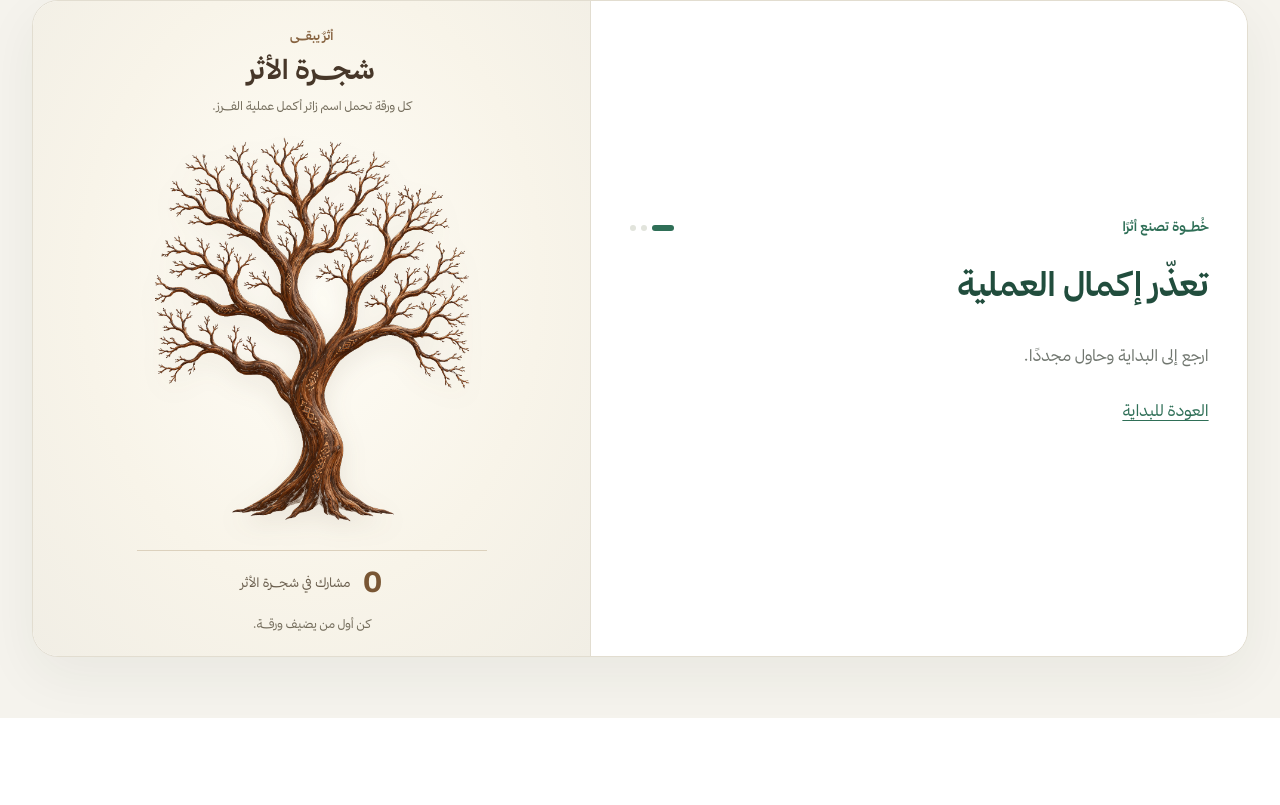
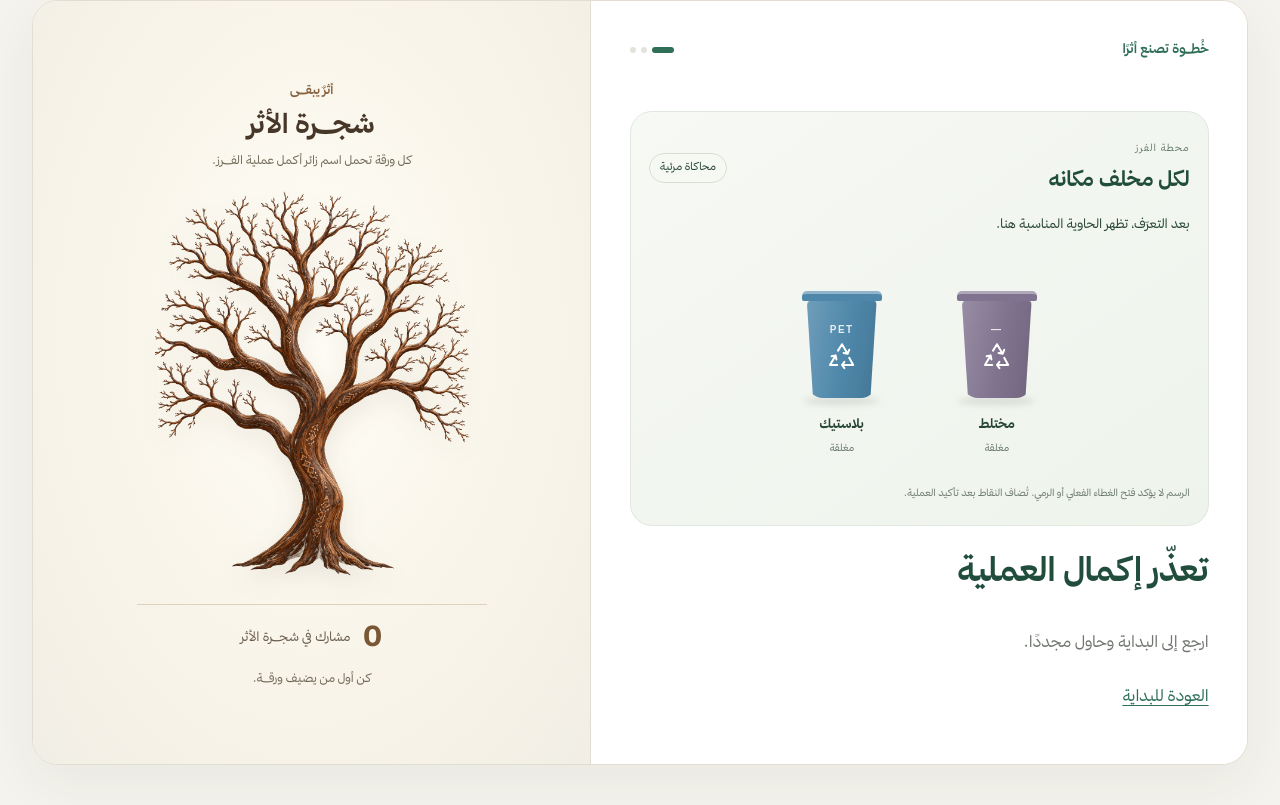
Before and after one commit to itssara1/ExpoGreen, a Django app: template templates/recycling/session_detail.html in a window 1280 px wide. Shown: the part 82-887 px from the top of the page. Before the commit the page ends 800 px from the top, so only its background shows below. Run offline with Django 5.2, Linux system fonts and the light colour scheme; the template is opened without the code that fills it, so the values that code supplies are empty.

Commit message:
feat: visualize CV-selected bins and disposal session states

```diff
--- /dev/null
+++ b/static/css/bin-visualization.css
@@ -0,0 +1,30 @@
+.bin-viz{margin-block:24px;padding:22px 18px;border:1px solid #dfe7df;border-radius:22px;background:linear-gradient(145deg,#f7f9f4,#eef3ec);color:#254333}
+.bin-viz-heading{display:flex;justify-content:space-between;align-items:center;gap:12px}
+.bin-viz-eyebrow{font-size:10px;letter-spacing:.1em;color:#667c68}
+.bin-viz-heading h2{font-size:21px;margin:5px 0}
+.bin-viz-badge{font-size:11px;border:1px solid #d7dfd2;border-radius:20px;padding:5px 10px;white-space:nowrap}
+.bin-viz-status{font-size:13px;min-height:2.2em;margin:12px 0 0}
+.bin-viz-row{display:flex;justify-content:center;gap:10px;direction:ltr;padding-top:18px}
+.visual-bin{--bin-color:#367f66;flex:1;max-width:145px;min-width:0;text-align:center;padding:10px 3px;border:1px solid transparent;border-radius:16px;transition:background .4s,border-color .4s}
+.visual-bin[data-bin-kind=plastic]{--bin-color:#4e87aa}
+.visual-bin[data-bin-kind=aluminum]{--bin-color:#9c7941}
+.visual-bin[data-bin-kind=paper]{--bin-color:#39846a}
+.visual-bin[data-bin-kind=mixed]{--bin-color:#80738f}
+.visual-bin.is-selected{background:#fff;border-color:var(--bin-color)}
+.visual-bin-scene{position:relative;height:139px;width:86px;max-width:100%;margin:auto;perspective:400px}
+.visual-bin-body{position:absolute;inset:28px 8px 12px;border-radius:6px 6px 16px 16px;background:linear-gradient(100deg,#ffffff30,transparent 55%,#00000020),var(--bin-color);box-shadow:inset 0 1px 0 #ffffff70;clip-path:polygon(0 0,100% 0,91% 100%,9% 100%);color:#fff;display:flex;align-items:center;flex-direction:column;justify-content:center;gap:6px;z-index:2}
+.visual-bin-symbol{font:600 10px Arial,sans-serif;letter-spacing:.15em;opacity:.85}
+.visual-bin-body svg{width:32px;height:32px}
+.visual-bin-lid{position:absolute;top:20px;left:3px;right:3px;height:10px;border-radius:5px 5px 2px 2px;background:var(--bin-color);border-top:3px solid #ffffff60;transform-origin:8% 80%;transition:transform .8s cubic-bezier(.2,.8,.2,1);z-index:3}
+.is-open .visual-bin-lid{transform:translateY(-4px) rotate(-35deg)}
+.visual-bin-shadow{position:absolute;bottom:5px;left:5%;width:90%;height:8px;background:#273d3020;border-radius:50%;filter:blur(3px)}
+.visual-bin>strong{display:block;font-size:13px;margin-top:4px}
+.visual-bin-state{display:block;font-size:10px;color:#65746a;margin-top:5px;min-height:1.8em}
+.visual-bin-item{position:absolute;left:34px;top:0;width:19px;height:26px;border:2px solid var(--bin-color);border-radius:5px;background:#ffffffd9;opacity:0;z-index:1}
+.is-completed .visual-bin-item{animation:visual-item-drop 1.2s ease-in both}
+.is-completed .visual-bin-lid{animation:visual-lid-close 1.5s ease both}
+.bin-viz-note{font-size:10px!important;line-height:1.7;margin:16px 0 0;color:#6c796d}
+@keyframes visual-item-drop{0%{opacity:0;transform:translateY(-35px) rotate(-12deg)}25%{opacity:1}80%{opacity:1}100%{opacity:0;transform:translateY(75px) rotate(12deg)}}
+@keyframes visual-lid-close{0%,65%{transform:translateY(-4px) rotate(-35deg)}100%{transform:none}}
+@media(max-width:480px){.bin-viz{padding:16px 10px}.bin-viz-row{gap:3px}.bin-viz-heading h2{font-size:18px}.visual-bin-scene{width:65px;height:123px}.visual-bin-body{bottom:10px}.visual-bin>strong{font-size:11px}.visual-bin-item{left:24px}}
+@media(prefers-reduced-motion:reduce){.visual-bin,.visual-bin-lid{transition:none}.is-completed .visual-bin-item,.is-completed .visual-bin-lid{animation:none}}
--- /dev/null
+++ b/static/js/bin-visualization.js
@@ -0,0 +1,41 @@
+(() => {
+    "use strict";
+    const root = document.querySelector("[data-bin-visualization]");
+    if (!root) return;
+    const bins = [...root.querySelectorAll("[data-bin-kind]")];
+    const status = root.querySelector(".bin-viz-status");
+    const mapping = {plastic: "plastic", metal: "aluminum", aluminum: "aluminum",
+        paper: "paper", cardboard: "paper", mixed: "mixed"};
+    function text(node, ar, en) {
+        if (window.ExpoGreen) window.ExpoGreen.setText(node, ar, en);
+        else { node.dataset.ar = ar; node.dataset.en = en; node.textContent = ar; }
+    }
+    function render({label = "", phase = "started"} = {}) {
+        const kind = mapping[label];
+        const selected = bins.find(bin => bin.dataset.binKind === kind);
+        for (const bin of bins) {
+            const active = bin === selected && ["selected", "classified", "waiting", "completed"].includes(phase);
+            bin.classList.toggle("is-selected", active);
+            bin.classList.toggle("is-open", active && phase === "waiting");
+            bin.classList.toggle("is-completed", active && phase === "completed");
+            text(bin.querySelector(".visual-bin-state"),
+                active ? (phase === "waiting" ? "مفتوحة في الرسم" : phase === "completed" ? "اكتملت العملية" : "الحاوية المختارة") : "مغلقة",
+                active ? (phase === "waiting" ? "Open in illustration" : phase === "completed" ? "Completed" : "Selected bin") : "Closed");
+        }
+        const messages = {
+            started: ["بعد التعرّف، تظهر الحاوية المناسبة هنا.", "Your bin appears here after identification."],
+            scanning: ["ثبّت المخلف، نتحقق من نوعه…", "Hold steady while we identify your item…"],
+            selected: ["تم التعرّف. جارٍ اعتماد الحاوية…", "Item identified. Confirming your bin…"],
+            classified: ["تم اختيار الحاوية. بانتظار جاهزية العملية.", "Bin selected. Waiting for the session to be ready."],
+            waiting: ["الحاوية المختارة مفتوحة في المحاكاة المرئية.", "The selected bin is open in the visual simulation."],
+            completed: ["اكتملت العملية. هذا تمثيل مرئي للرمي.", "Session completed. This is a visual disposal illustration."],
+            unsupported: ["هذا النوع غير متاح للفرز هنا. يمكنك اختيار المختلط دون نقاط.", "This item is not supported here. You can choose mixed waste without points."],
+            failed: ["تعذّر اعتماد الحاوية. أعد المحاولة من البداية.", "The bin could not be confirmed. Start again."],
+            expired: ["انتهت مهلة العملية.", "This session has expired."]
+        };
+        const message = messages[phase] || messages.started;
+        text(status, ...message);
+    }
+    document.addEventListener("expogreen:classification", event => render(event.detail));
+    render({label: root.dataset.waste, phase: root.dataset.status});
+})();
--- /dev/null
+++ b/templates/recycling/bin_visual.html
@@ -0,0 +1,13 @@
+<div class="visual-bin" data-bin-kind="{{ kind }}">
+    <div class="visual-bin-scene" aria-hidden="true">
+        <span class="visual-bin-item"></span>
+        <div class="visual-bin-lid"></div>
+        <div class="visual-bin-body">
+            <span class="visual-bin-symbol">{{ symbol }}</span>
+            <svg viewBox="0 0 40 40" fill="none"><path d="m15 12 5-8 7 12m-5-1 5 1 2-5M29 21l5 9H20m3-4-3 4 3 4M14 30H5l7-12m1 5-1-5-5 1" stroke="currentColor" stroke-width="2.5" stroke-linecap="round" stroke-linejoin="round"/></svg>
+        </div>
+        <span class="visual-bin-shadow"></span>
+    </div>
+    <strong data-en="{{ english }}">{{ arabic }}</strong>
+    <span class="visual-bin-state" data-en="Closed">مغلقة</span>
+</div>
--- /dev/null
+++ b/templates/recycling/bin_visualization.html
@@ -0,0 +1,26 @@
+{% load static %}
+<link rel="stylesheet" href="{% static 'css/bin-visualization.css' %}">
+<section class="bin-viz" data-bin-visualization
+    data-waste="{{ session.detected_waste|default:'' }}"
+    data-status="{{ session.status|default:'started' }}"
+    data-simulation="{{ simulation|yesno:'true,false' }}">
+    <div class="bin-viz-heading">
+        <div>
+            <span class="bin-viz-eyebrow" data-en="SORTING STATION">محطة الفرز</span>
+            <h2 data-en="A place for every item">لكل مخلف مكانه</h2>
+        </div>
+        <span class="bin-viz-badge" data-en="Visual simulation">محاكاة مرئية</span>
+    </div>
+    <p class="bin-viz-status" role="status" aria-live="polite"
+       data-en="Your bin appears here after identification.">بعد التعرّف، تظهر الحاوية المناسبة هنا.</p>
+    <div class="bin-viz-row">
+        {% include "recycling/bin_visual.html" with kind="plastic" arabic="بلاستيك" english="Plastic" symbol="PET" %}
+        {% if simulation %}
+            {% include "recycling/bin_visual.html" with kind="aluminum" arabic="معادن" english="Metal" symbol="AL" %}
+            {% include "recycling/bin_visual.html" with kind="paper" arabic="ورق وكرتون" english="Paper" symbol="PAP" %}
+        {% endif %}
+        {% include "recycling/bin_visual.html" with kind="mixed" arabic="مختلط" english="Mixed" symbol="—" %}
+    </div>
+    <p class="bin-viz-note" data-en="The illustration does not confirm physical opening or disposal. Points follow the session confirmation.">الرسم لا يؤكد فتح الغطاء الفعلي أو الرمي. تُضاف النقاط بعد تأكيد العملية.</p>
+</section>
+<script src="{% static 'js/bin-visualization.js' %}" defer></script>
--- a/templates/recycling/live_test.html
+++ b/templates/recycling/live_test.html
@@ -41,6 +41,8 @@
     </div>
 
     <canvas id="live-canvas" hidden></canvas>
+
+    {% include "recycling/bin_visualization.html" %}
 
     <h2 id="live-result" data-en="Waiting for your item">
         بانتظار المخــــلف
--- a/templates/recycling/session_detail.html
+++ b/templates/recycling/session_detail.html
@@ -3,6 +3,8 @@
 {% block title %}ExpoGreen{% endblock %}
 
 {% block content %}
+
+    {% include "recycling/bin_visualization.html" %}
 
     {% if session.visitor %}
 
```
Also changed, not shown: static/js/live-camera.js (+12 -0 lines).
